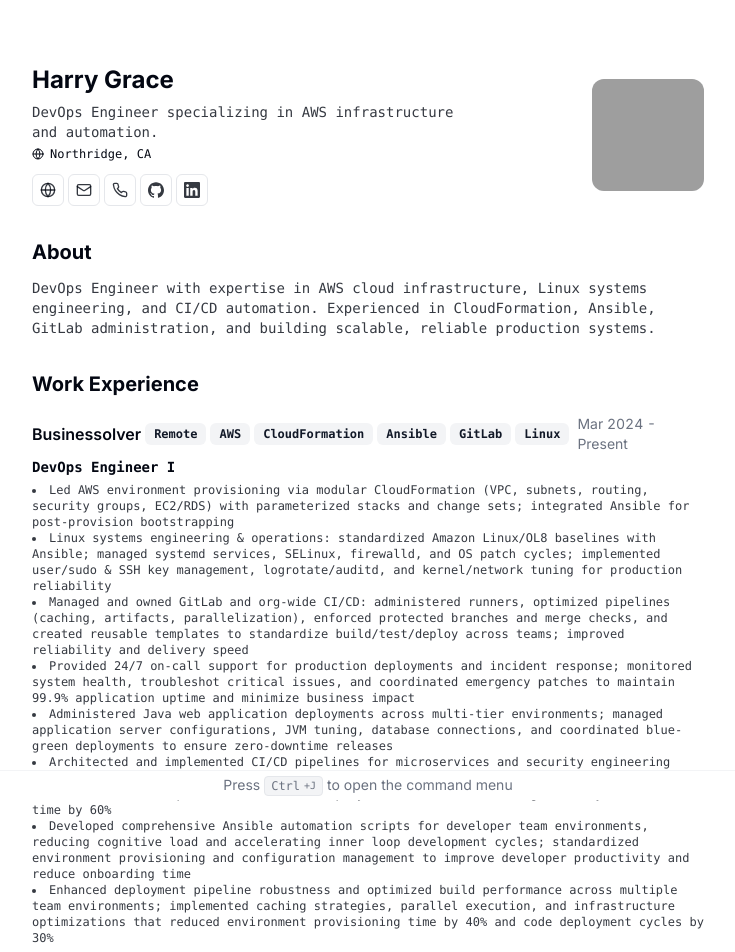
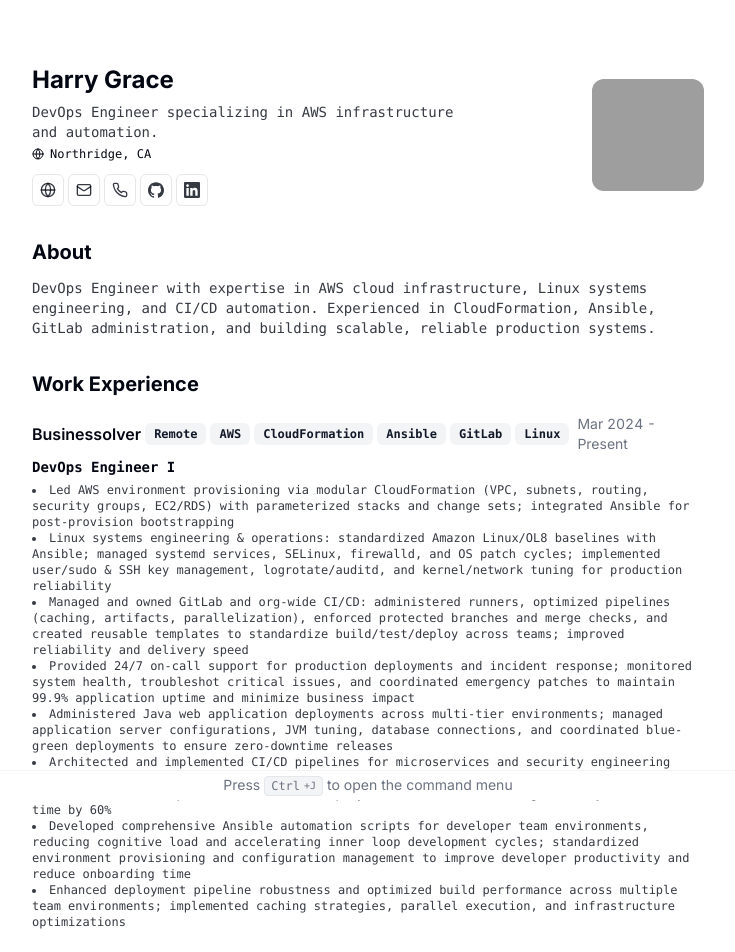
Before and after one commit to hagrace4/resume, a Next.js app: page / in a window 1280 px wide. Shown: the top 952 px of the page, without its empty margins (272-1007 px from the left). Built offline with nearby package versions, Linux system fonts and the light colour scheme; grey boxes are pictures that could not be loaded.

Commit message:
make edit

```diff
--- a/src/data/resume-data.tsx
+++ b/src/data/resume-data.tsx
@@ -106,8 +106,6 @@ export const RESUME_DATA: ResumeData = {
               Enhanced deployment pipeline robustness and optimized build
               performance across multiple team environments; implemented caching
               strategies, parallel execution, and infrastructure optimizations
-              that reduced environment provisioning time by 40% and code
-              deployment cycles by 30%
             </li>
           </ul>
         </>
```
